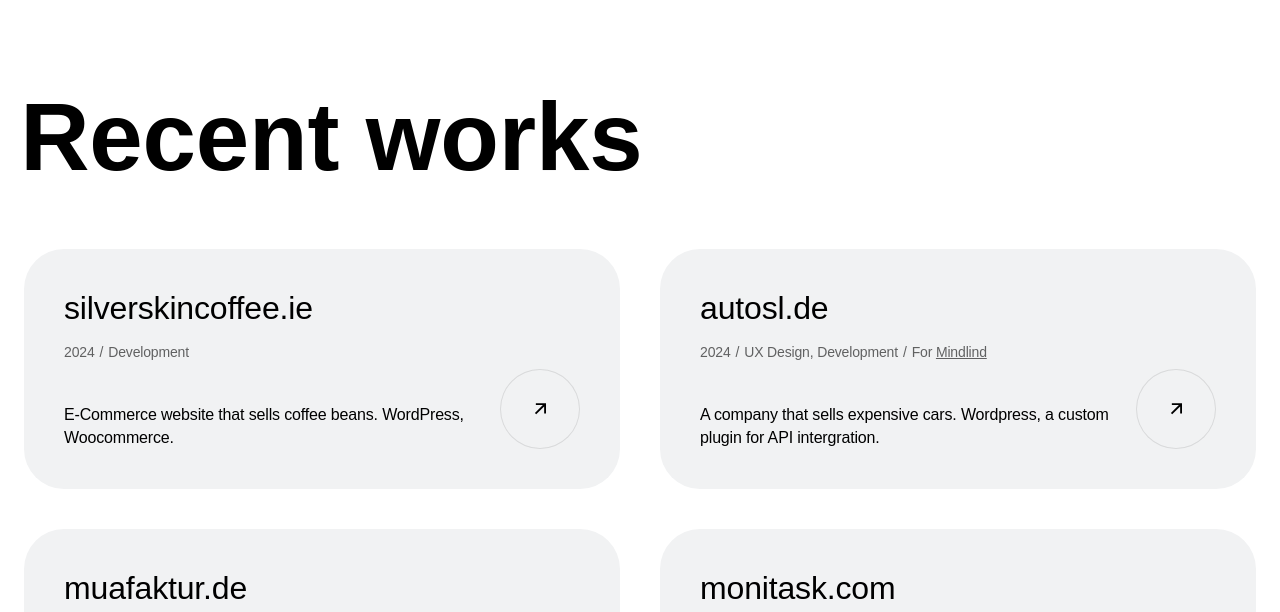
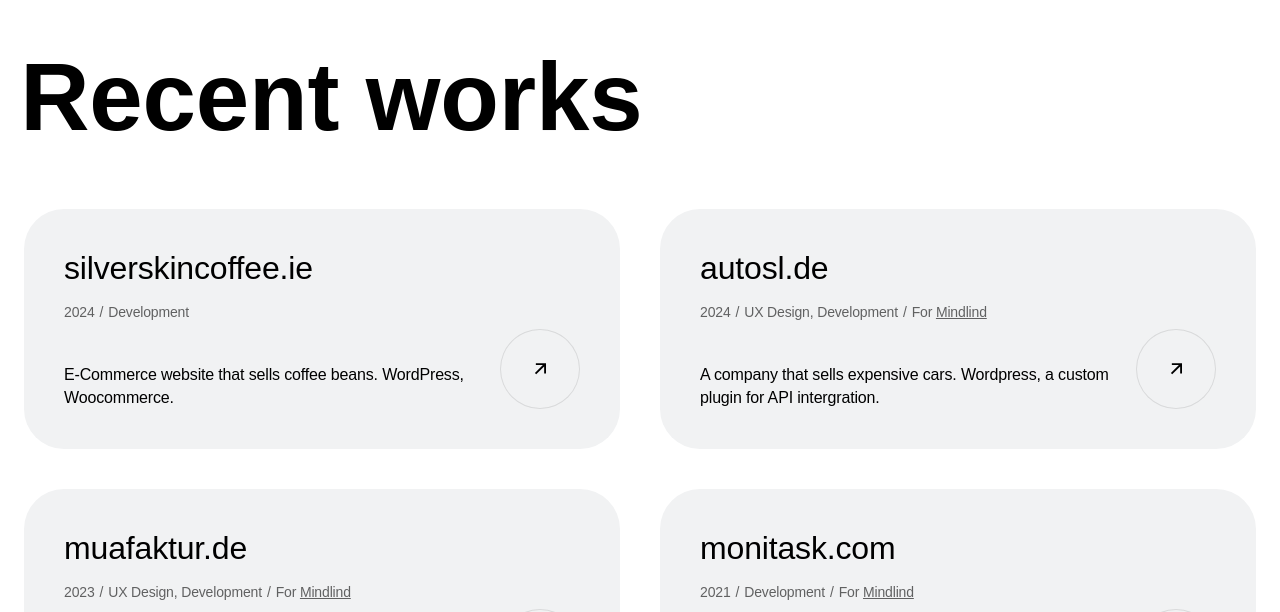
Before and after one commit to almazbisenbaev/almaz, a Next.js app: page / in a window 1280 px wide. Shown: the part 808-1420 px from the top of the page. Built offline with nearby package versions, Linux system fonts and the light colour scheme; a web font is replaced by a local one.

Commit message:
Make contact section responsive

```diff
--- a/src/app/globals.css
+++ b/src/app/globals.css
@@ -116,8 +116,8 @@ a {
 
 
 .section {
-  padding-top: 120px;
-  padding-bottom: 120px;
+  padding-top: 40px;
+  padding-bottom: 40px;
 }
 
 .section-header {
@@ -126,21 +126,30 @@ a {
 
 .section-header-title {
   font-family: var(--font-display);
-  font-size: 96px;
+  font-size: 36px;
   font-weight: 600;
   margin-left: -0.04em;
 }
 
 
-@media (max-width: 575px){
+@media (min-width: 576px){
 
   .section {
     padding-top: 60px;
     padding-bottom: 60px;
   }
 
+}
+
+@media (min-width: 992px){
+
+  .section {
+    padding-top: 80px;
+    padding-bottom: 80px;
+  }
+
   .section-header-title {
-    font-size: 36px;
+    font-size: 96px;
   }
 
 }
--- a/src/app/page.jsx
+++ b/src/app/page.jsx
@@ -239,10 +239,10 @@ export default function Home() {
 
         <div className="section">
           <div className="container mx-auto px-6">
-            <div className="flex flex-col gap-6">
-                <div className="text-6xl font-display font-medium opacity-50">Telegram:</div>
+            <div className="flex flex-col gap-3 sm:gap-6">
+                <div className="text-3xl sm:text-6xl font-display font-medium opacity-50">Telegram:</div>
                 <div>
-                  <a className="text-6xl font-display font-medium" href="//t.me/almazbisenbaev">@almazbisenbaev</a>
+                  <a className="text-3xl sm:text-6xl font-display font-medium" href="//t.me/almazbisenbaev">@almazbisenbaev</a>
                 </div>
             </div>
           </div>
```
